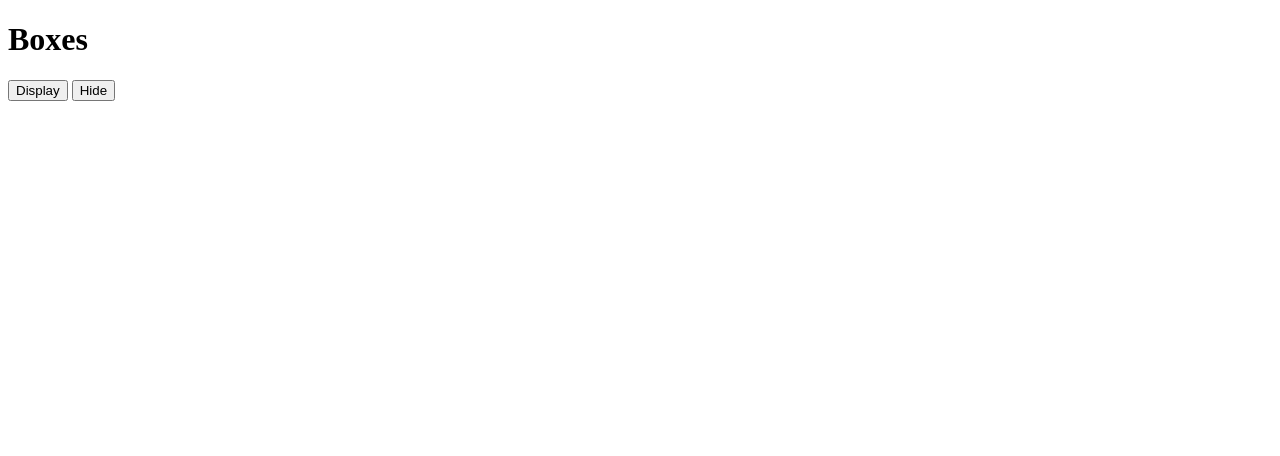
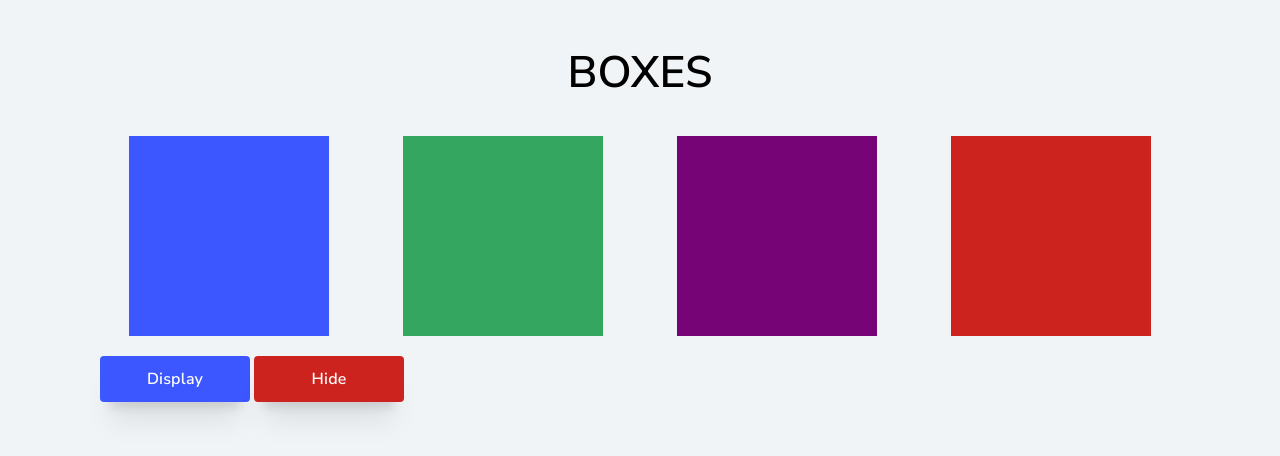
Before and after one commit to Thelma-Dev/Boxes, a plain HTML site: page index.html in a window 1280 px wide. Drawn offline with Linux system fonts and the light colour scheme.

Commit message:
Add style

```diff
--- a/assets/style/reset.css
+++ b/assets/style/reset.css
@@ -0,0 +1,72 @@
+@charset "utf-8";
+
+*, *::before, *::after {
+  box-sizing: border-box;
+}
+
+* {
+  margin: 0;
+  padding: 0;
+  font-family: inherit;
+  outline: none;
+  border-style: none;
+  vertical-align: baseline;
+}
+
+html {
+  height: 100%;
+  font-family: "Nunito Sans", "Open Sans", Arial, sans-serif;
+  font-size: 100%;
+  font-weight: 400;
+  line-height: 1.5;
+  text-rendering: geometricPrecision;
+  -webkit-font-smoothing: antialiased;
+   -moz-osx-font-smoothing: grayscale;
+}
+
+body {
+  height: 100%;
+}
+
+ul, ol {
+  list-style: none;
+}
+
+img, picture, video, canvas, svg {
+  display: block;
+  max-width: 100%;
+}
+
+p, h1, h2, h3, h4, h5, h6 {
+  overflow-wrap: break-word;
+}
+
+li, a, i, figure, img, button,
+input[type=button], input[type=submit] {
+  -webkit-user-select: none;
+     -moz-user-select: none;
+          user-select: none;
+}
+
+input, textarea, button {
+  -webkit-appearance: none;
+     -moz-appearance: none;
+          appearance: none;
+}
+
+input[type=button], input[type=submit], input[type=reset], button, a {
+  cursor: pointer;
+}
+
+@media (prefers-reduced-motion: reduce) {
+  html:focus-within {
+    scroll-behavior: auto;
+  }
+
+  *, *::before, *::after {
+    animation-duration: 0.01ms !important;
+    animation-iteration-count: 1 !important;
+    transition-duration: 0.01ms !important;
+    scroll-behavior: auto !important;
+  }
+}
--- a/assets/style/style.css
+++ b/assets/style/style.css
@@ -0,0 +1,121 @@
+@import './reset.css';
+
+:root {
+    --app-dark-bg:#1a1d28;
+    --app-light-bg: #f0f4f6;
+    --app-red: #cc231e;
+    --app-green:#34a65f;
+    --app-purple: #770477;
+    --app-blue:#3c57ff;
+    --app-red-hover: #c41b15;
+    --app-blue-hover:#364ee6;
+}
+
+body {
+    background-color: var(--app-light-bg);
+}
+
+.container {
+    width: min(100% - 30px, 1080px);
+    margin-inline: auto;
+}
+
+h1 {
+    font-size: 44px;
+    font-weight: 600;
+    text-transform: uppercase;
+    margin-top: 40px;
+    text-align: center;
+}
+
+.row {
+    margin-top: 30px;
+    display: flex;
+    flex-direction: row;
+    flex-wrap: wrap;
+    justify-content: space-between;
+    width: 100%;
+    height: auto;
+    gap: 15px;
+}
+
+.box {
+    width: 200px;
+    height: 200px;
+    margin-inline: auto;
+}
+
+
+.box-1 {
+    background-color: var(--app-blue);
+}
+
+.box-2 {
+    background-color: var(--app-green);
+}
+
+.box-3 {
+    background-color: var(--app-purple);
+}
+
+.box-4 {
+    background-color: var(--app-red);
+}
+
+button {
+    width: 150px;
+    height: 46px;
+    text-align: center;
+    background-color: var(--app-red);
+    border: none;
+    border-radius: 4px;
+    box-shadow: rgba(0, 0, 0, 0.1) 0px 26px 30px -10px, rgba(0, 0, 0, 0.1) 0px 16px 10px -10px;
+    font-size: 16px;
+    font-weight: 600;
+    letter-spacing: 0.2px;
+    transition: all 0.25s ease-in-out;
+    color: #fff;
+    cursor: pointer;
+    margin-top: 20px;
+}
+
+button:hover {
+    background-color: var(--app-red-hover);
+}
+
+.display {
+    background-color: var(--app-blue);
+}
+
+.display:hover {
+    background-color: var(--app-blue-hover);
+}
+
+/* Media queries */
+@media (max-width: 1200px) {
+    .box {
+        width: 200px;
+        height: 200px;
+    }
+}
+
+@media (max-width: 960px) {
+    .box {
+        width: 330px;
+        height: 250px;
+    }
+}
+
+@media (max-width: 750px) {
+    .box {
+        width: 450px;
+        height: 280px;
+    }
+}
+
+@media (max-width: 500px) {
+    .box {
+        width: 350px;
+        height: 300px;
+    }
+}
--- a/index.html
+++ b/index.html
@@ -9,7 +9,7 @@
         <link rel="preconnect" href="https://fonts.googleapis.com">
         <link rel="preconnect" href="https://fonts.gstatic.com" crossorigin>
         <link rel="stylesheet" href="https://fonts.googleapis.com/css2?family=Nunito+Sans:wght@400;600;700&display=swap" >
-        <title>Alarm</title>
+        <title>Boxes</title>
         <link rel="shortcut icon" href="assets/img/favicon.png?v=2" type="image/x-icon">
         <link rel="stylesheet" href="assets/style/style.css" media="screen">
         <script src="assets/script/index.js" defer></script>
@@ -20,23 +20,23 @@
                 <h1>Boxes</h1>
 
                 <div class="row">
-                    <div class="columns">
                     <div class="box box-1">
 
                     </div>
                     <div class="box box-2">
 
                     </div>
-                        <div class="box box -3">
+                    <div class="box box-3">
 
                     </div>
-                        <div class="box box -4">
+                    <div class="box box-4">
 
                     </div>
                 </div>
+                <div class="buttons">
+                    <button class="display">Display</button>
+                    <button class="hide">Hide</button>
                 </div>
-                <button class="set">Display</button>
-                <button class="go">Hide</button>
             </div>
         </main>
     </body>
```
Lines whose indentation alone changed are shown as unchanged.
